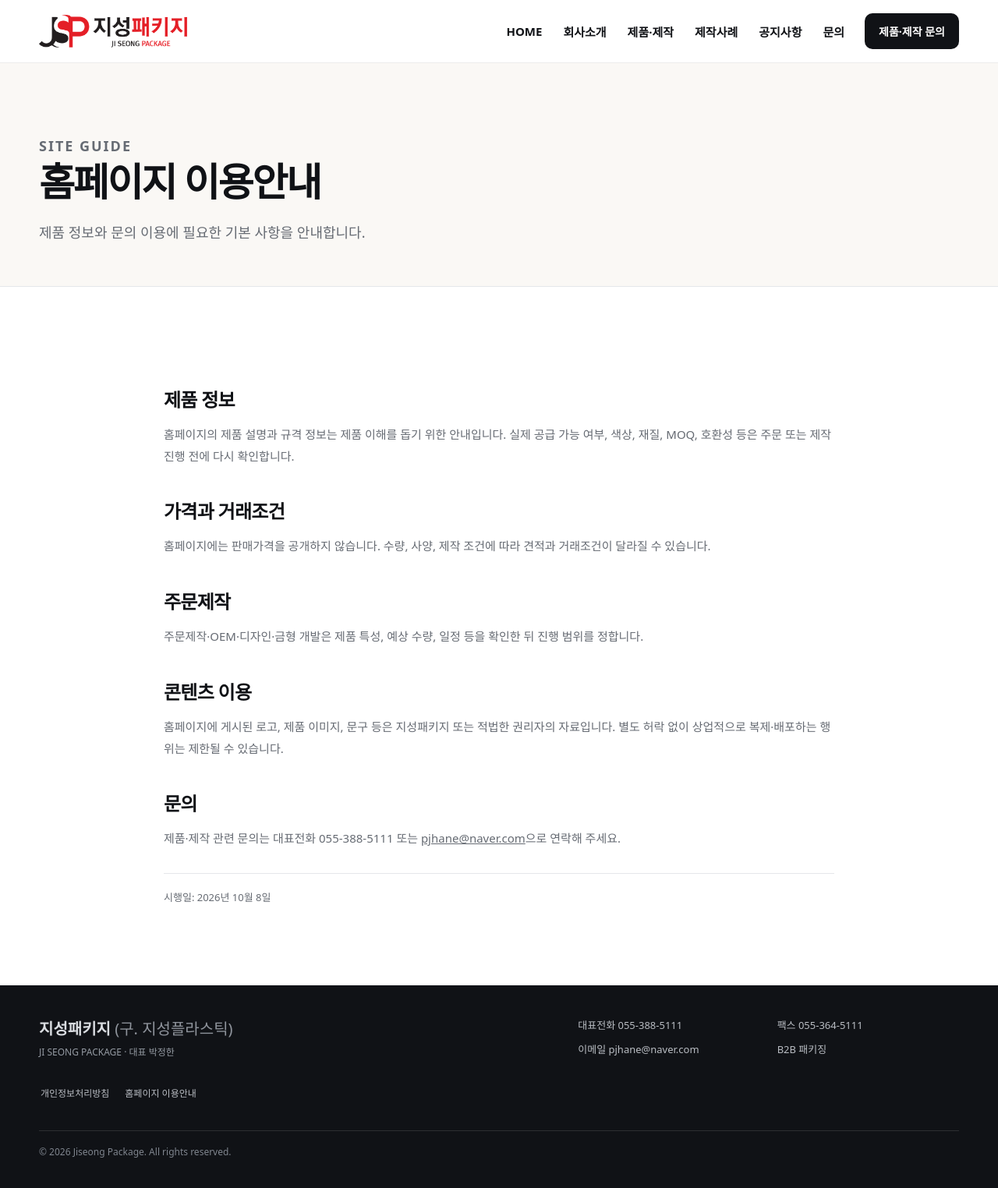
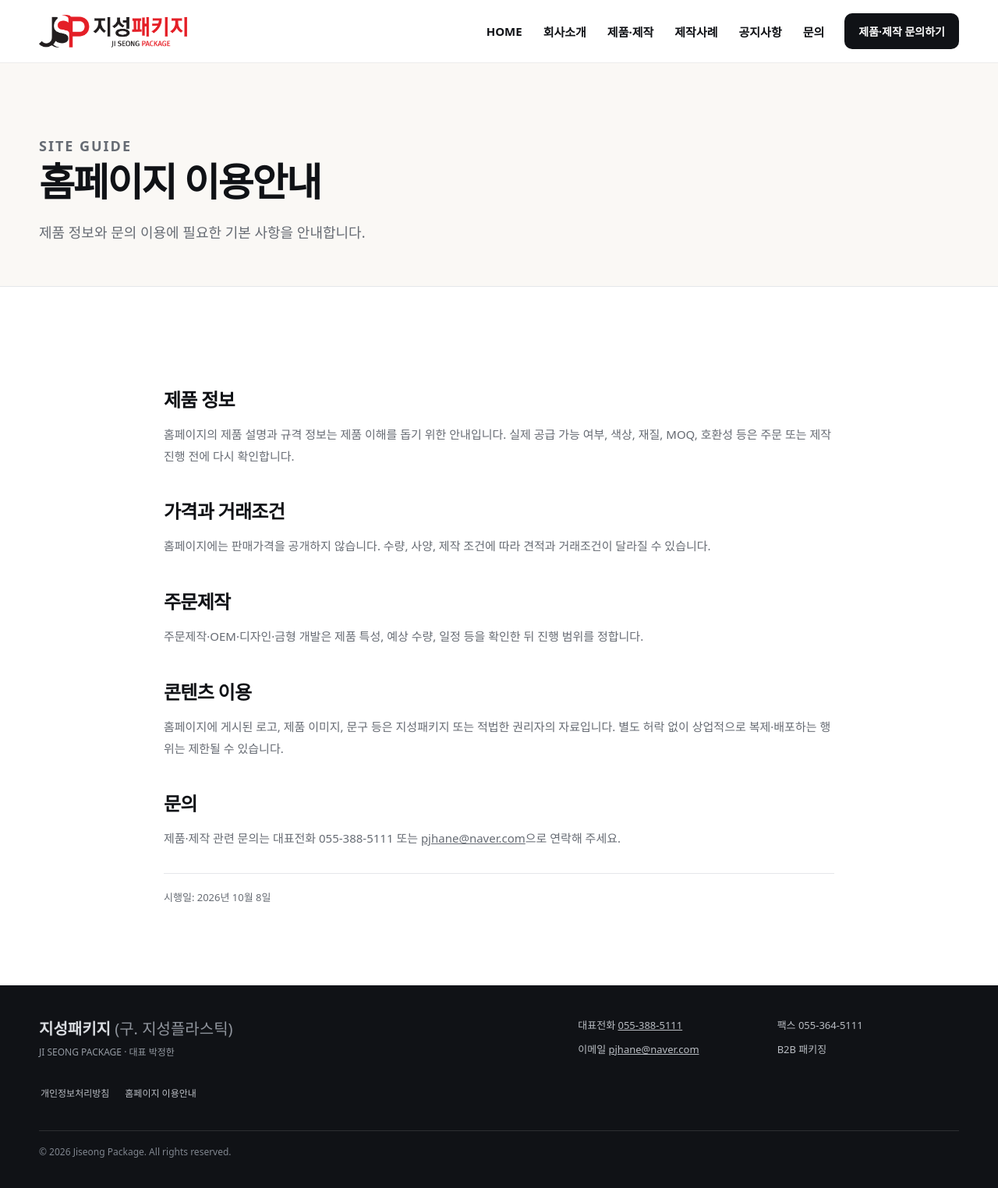
Before and after one commit to chuvery/chuvery, a plain HTML site: page sites/jiseongpackage/terms.html in a window 1280 px wide. Shown: the whole page at 78% size. Drawn offline with Linux system fonts and the light colour scheme.

Commit message:
fix(jiseong): actionable footer contacts and consistent inquiry CTA (terms.html)

```diff
--- a/sites/jiseongpackage/terms.html
+++ b/sites/jiseongpackage/terms.html
@@ -8,7 +8,7 @@
 <a href="/notice" >공지사항</a>
 <a href="/contact" >문의</a>
 </nav>
-<a class="header-cta" href="/contact">제품·제작 문의</a>
+<a class="header-cta" href="/contact">제품·제작 문의하기</a>
 <details class="mobile-menu"><summary aria-label="메뉴">메뉴</summary><nav aria-label="모바일 메뉴">
 <a href="/">HOME</a><a href="/company">회사소개</a><a href="/products">제품·제작</a><a href="/cases">제작사례</a><a href="/notice">공지사항</a><a href="/contact">문의</a>
 </nav></details></div></header>
@@ -21,5 +21,5 @@
 <p class="effective">시행일: 2026년 10월 8일</p>
 </div></section></main><footer class="site-footer" itemscope itemtype="https://schema.org/Organization"><meta itemprop="name" content="지성패키지"><meta itemprop="alternateName" content="지성플라스틱"><meta itemprop="foundingDate" content="2016-08-22"><meta itemprop="description" content="식음료 용기·캡, 주문제작·OEM, 용기 디자인·금형 개발을 다루는 B2B 패키징 업체"><link itemprop="url" href="https://jiseongpackage.co.kr/"><link itemprop="logo" href="https://jiseongpackage.co.kr/assets/logo-header.png"><link itemprop="sameAs" href="https://smartstore.naver.com/jspakage"><div class="container"><div class="footer-grid">
 <div><div class="footer-logo">지성패키지 <span style="font-weight:500;color:#8f949c">(구. 지성플라스틱)</span></div><div class="footer-sub">JI SEONG PACKAGE · 대표 박정한</div></div>
-<div class="footer-info"><span>대표전화 <span itemprop="telephone">055-388-5111</span></span><span>팩스 055-364-5111</span><span>이메일 <span itemprop="email">pjhane@naver.com</span></span><span>B2B 패키징</span></div>
+<div class="footer-info"><span>대표전화 <a href="tel:0553885111" itemprop="telephone">055-388-5111</a></span><span>팩스 055-364-5111</span><span>이메일 <a href="mailto:pjhane@naver.com" itemprop="email">pjhane@naver.com</a></span><span>B2B 패키징</span></div>
 </div><div class="footer-links"><a href="/privacy">개인정보처리방침</a><a href="/terms">홈페이지 이용안내</a></div><div class="copyright">© 2026 Jiseong Package. All rights reserved.</div></div></footer></body></html>
```
